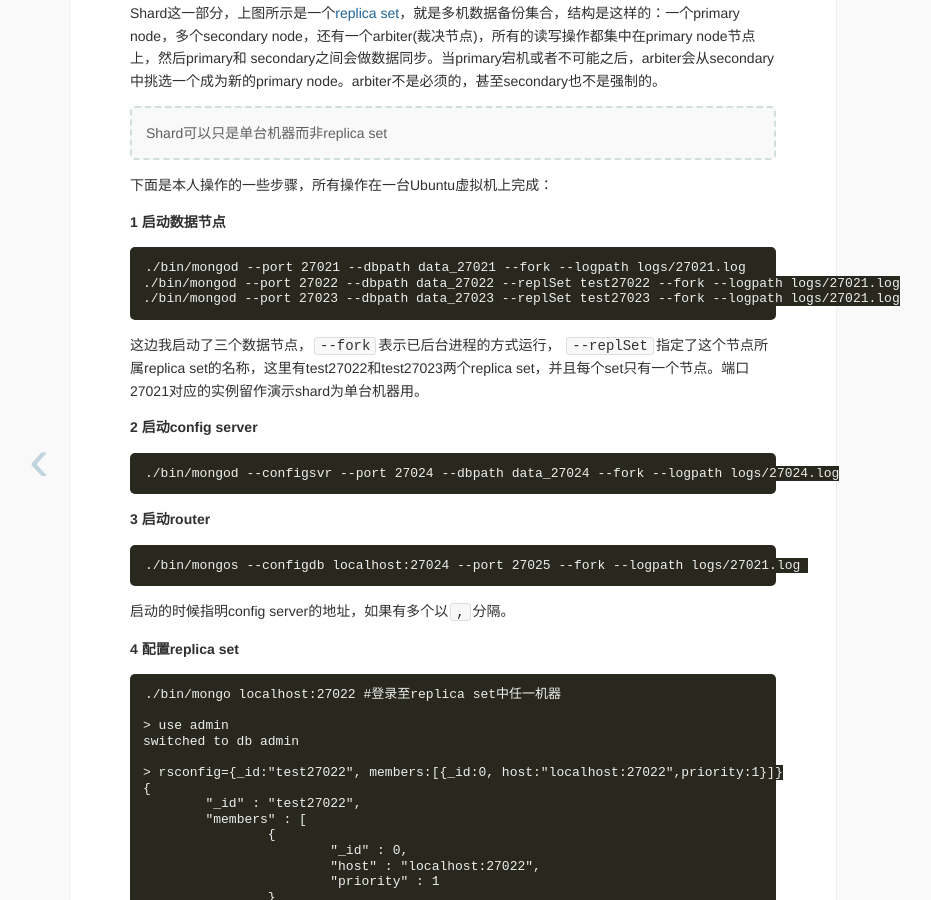
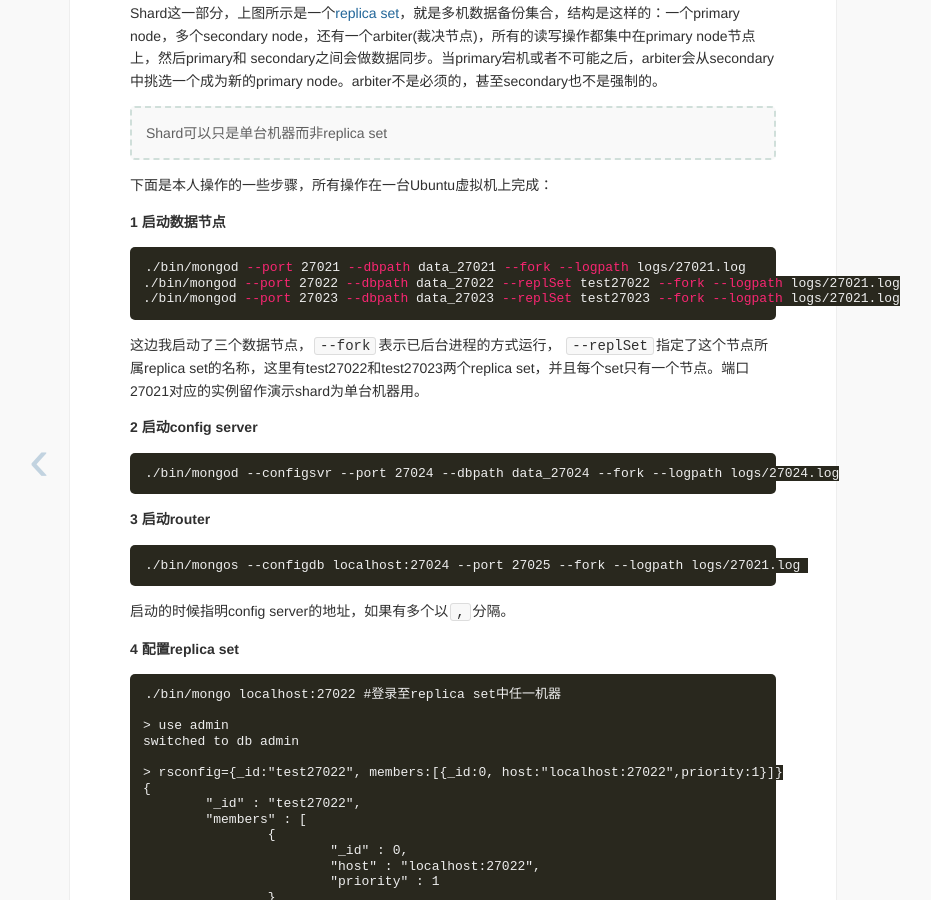
Before and after one commit to franciszhao/franciszhao.github.io, a Jekyll site: the page built from _posts/article/2014-11-11-MongoDB-Sharding.md, in a window 1280 px wide and 900 px high, scrolled down 886 px. Shown: the whole window, without its empty margins (187-1118 px from the left). Built offline with Jekyll 4.4.1, drawn with Linux system fonts in a browser that asks for light colours; Markdown is read by kramdown in place of the engine named in the settings.

Commit message:
Update 2014-11-11-MongoDB-Sharding.md

````diff
--- a/_posts/article/2014-11-11-MongoDB-Sharding.md
+++ b/_posts/article/2014-11-11-MongoDB-Sharding.md
@@ -25,7 +25,7 @@ Shard这一部分，上图所示是一个[replica set](http://docs.mongodb.org/m
 
  **1 启动数据节点**
 
-```
+```shell
 ./bin/mongod --port 27021 --dbpath data_27021 --fork --logpath logs/27021.log
 ./bin/mongod --port 27022 --dbpath data_27022 --replSet test27022 --fork --logpath logs/27021.log
 ./bin/mongod --port 27023 --dbpath data_27023 --replSet test27023 --fork --logpath logs/27021.log
````
